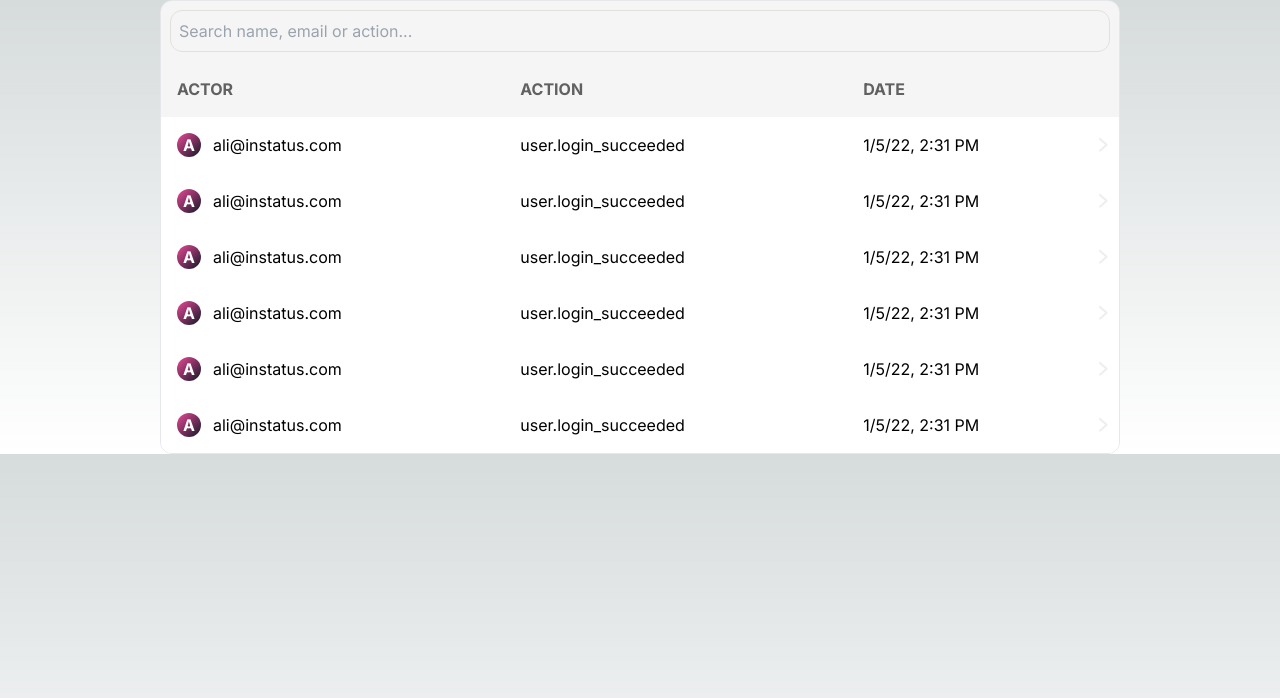
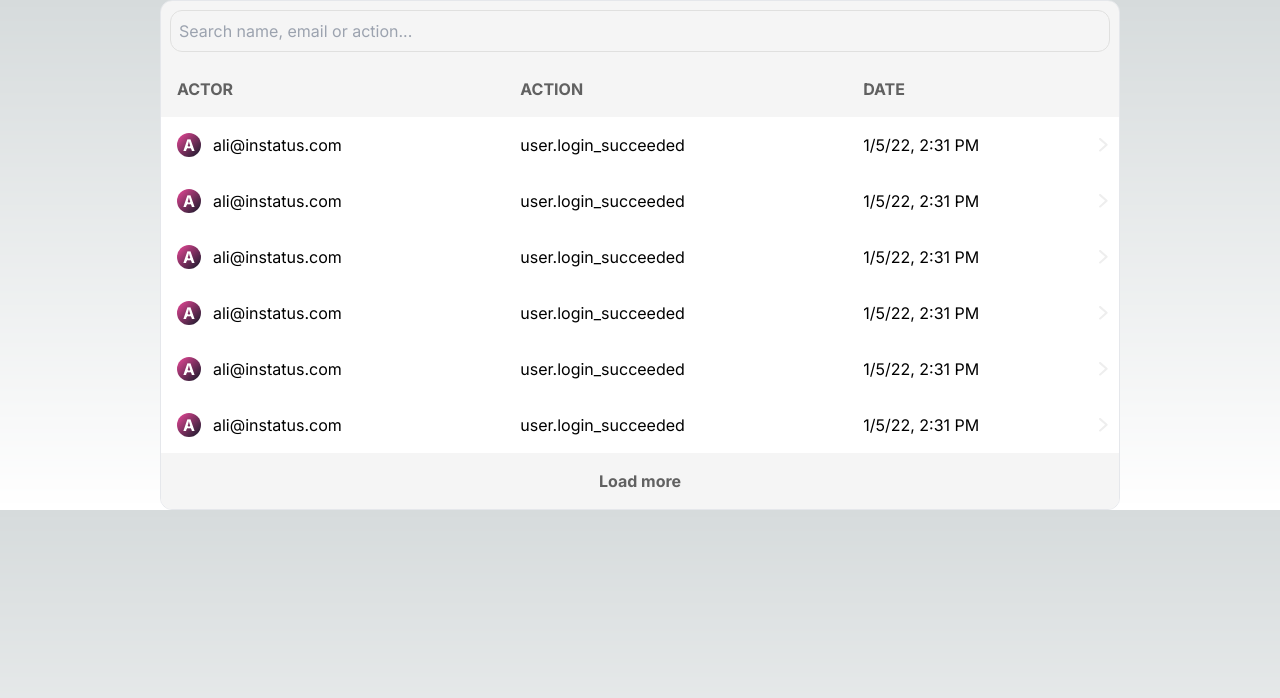
Before and after one commit to NoahDavon/InstatusTask, a Next.js app in the folder instatus-task/: page / in a window 1280 px wide. Shown: the top 698 px of the page. Built offline with nearby package versions, Linux system fonts and the light colour scheme.

Commit message:
Frontend nearly done

```diff
--- a/instatus-task/app/page.tsx
+++ b/instatus-task/app/page.tsx
@@ -58,6 +58,9 @@ export default function Home() {
               <td><Image src={"/assets/Vector (Stroke).svg"} alt="See more" width={9} height={14}/></td>
             </tr>
             )}
+          <tr className=" bg-[#F5F5F5] text-[#616161]">
+            <th colSpan={6} className="text-center p-4"><button>Load more</button></th>
+          </tr>
       </table>
       {selectedEvent && <Details event={selectedEvent} onClose={onClose}/>}
       </div>
```
